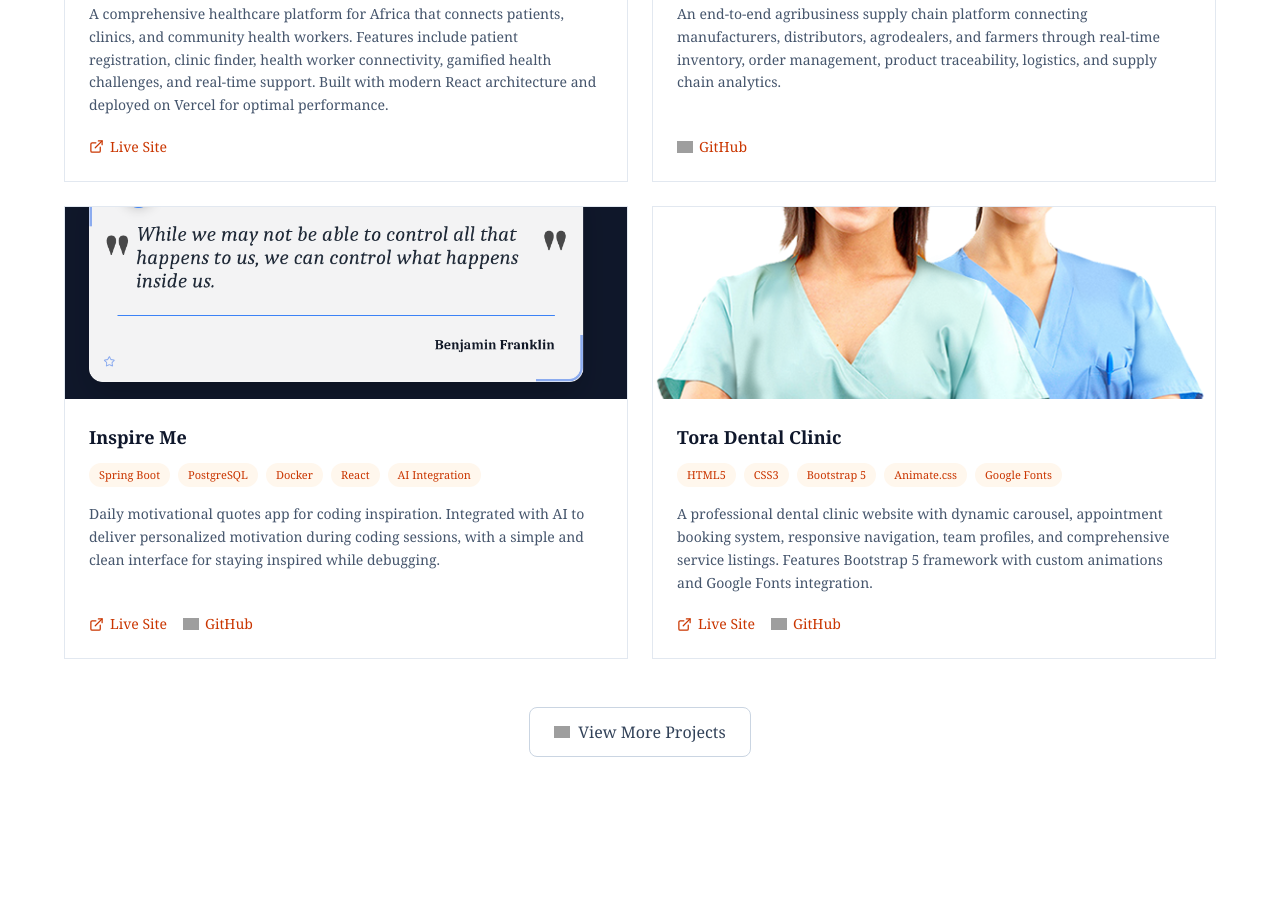
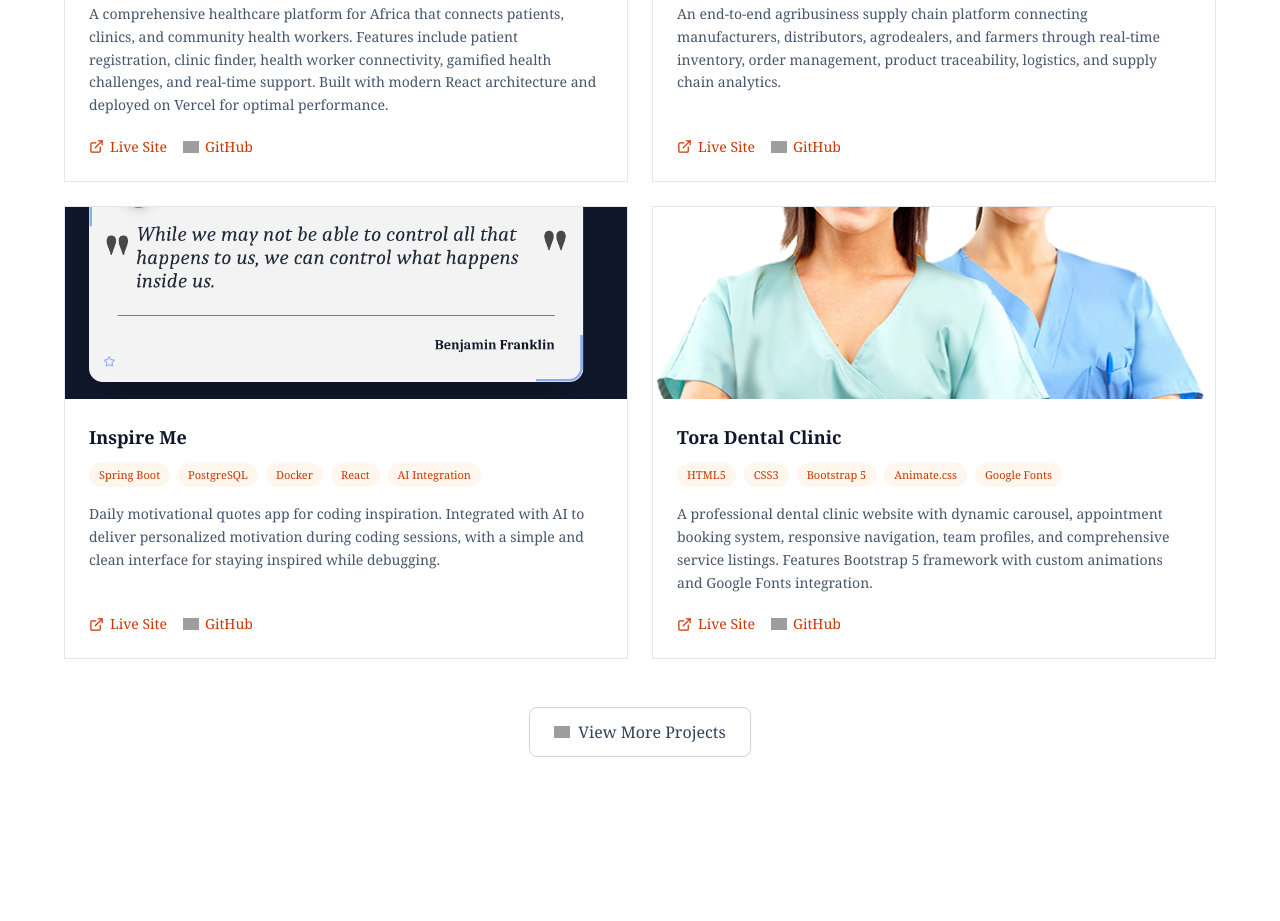
Before and after one commit to imani-prog/Timothy-Imani, a React (Vite) app: page / in a window 1280 px wide. Shown: the part 3940-4861 px from the top of the page. Built offline with nearby package versions, Linux system fonts and the light colour scheme; grey boxes are pictures that could not be loaded.

Commit message:
Added SokoGrid url

```diff
--- a/src/data/projectsData.js
+++ b/src/data/projectsData.js
@@ -21,7 +21,7 @@ export const projects = [
     description:
       'A comprehensive healthcare platform for Africa that connects patients, clinics, and community health workers. Features include patient registration, clinic finder, health worker connectivity, gamified health challenges, and real-time support. Built with modern React architecture and deployed on Vercel for optimal performance.',
     liveUrl: 'https://medilink-public.vercel.app',
-    githubUrl: '',
+    githubUrl: 'https://github.com/imani-prog',
   },
 
 
@@ -40,7 +40,7 @@ export const projects = [
     ],
     description:
       'An end-to-end agribusiness supply chain platform connecting manufacturers, distributors, agrodealers, and farmers through real-time inventory, order management, product traceability, logistics, and supply chain analytics.',
-    liveUrl: '',
+    liveUrl: 'https://imani-prog.github.io/SokoGrid/',
     githubUrl: 'https://github.com/imani-prog/SokoGrid',
   },
 
```
